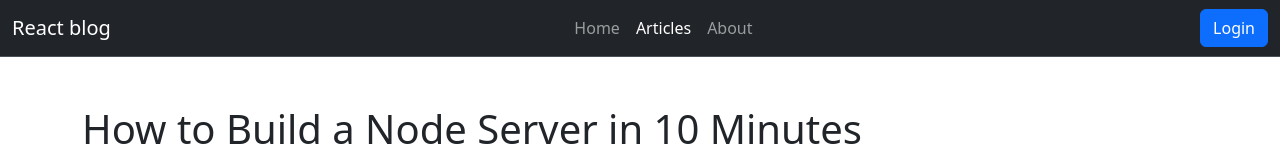
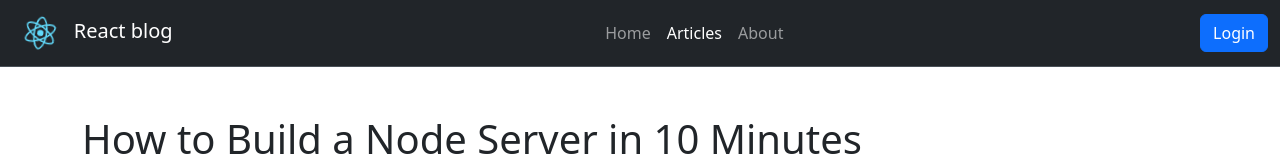
Before and after one commit to Netius/react-blog, a React (Create React App) app: page /articles/learn-node in a window 1280 px wide. Shown: the top 159 px of the page. Built offline with nearby package versions, Linux system fonts and the light colour scheme; no server answers.

Commit message:
Added logo to React App

```diff
--- a/src/App.css
+++ b/src/App.css
@@ -1,9 +1,7 @@
-/* .App {
-  text-align: center;
-}
+
 
 .App-logo {
-  height: 40vmin;
+  height: 40px;
   pointer-events: none;
 }
 
@@ -13,21 +11,6 @@
   }
 }
 
-.App-header {
-  background-color: #282c34;
-  min-height: 100vh;
-  display: flex;
-  flex-direction: column;
-  align-items: center;
-  justify-content: center;
-  font-size: calc(10px + 2vmin);
-  color: white;
-}
-
-.App-link {
-  color: #61dafb;
-}
-
 @keyframes App-logo-spin {
   from {
     transform: rotate(0deg);
@@ -35,127 +18,4 @@
   to {
     transform: rotate(360deg);
   }
-} */
-body {
-  font-family: 'Segoe UI', Tahoma, Geneva, Verdana, sans-serif;
-  font-size: 18px;
 }
-
-button {
-  padding: 16px;
-  font-family: 'Segoe UI', Tahoma, Geneva, Verdana, sans-serif;
-  font-size: 16px;
-  background-color: black;
-  color: white;
-  border-radius: 8px;
-  cursor: pointer;
-}
-
-h3, h4 {
-  margin-bottom: 0;
-}
-
-nav {
-  border-bottom: 4px solid black;
-  text-align: center;
-  position: fixed;
-  top: 0;
-  width: 100%;
-  background: white;
-}
-
-nav ul {
-  list-style-type: none;
-  margin: 0;
-  padding: 0;
-}
-
-nav li {
-  display: inline-block;
-  padding-top: 24px;
-  padding-bottom: 24px;
-}
-
-nav a {
-  text-decoration: none;
-  color: black;
-  font-weight: bold;
-  padding: 24px 32px;
-}
-
-nav a:hover {
-  background: black;
-  color: white;
-}
-
-nav .active{
-  background: black;
-  color: white;
-}
-
-#page-body {
-  max-width: 700px;
-  margin: auto;
-  padding-top: 72px;
-}
-
-.article-list-item {
-  /* text-decoration: none; */
-  color: black;
-  padding: 16px 0 0 0;
-}
-
-.article-list-item:hover {
-  color: blue;
-}
-
-.article-list-item p {
-  padding-bottom: 32px;
-  border-bottom: 2px solid black;
-}
-
-#add-comment-form {
-  border-bottom: 2px solid black;
-  padding: 16px;
-}
-
-#add-comment-form h3 {
-  margin-bottom: 16px;
-}
-
-input, textarea {
-  display: block;
-  width: 300px;
-  padding: 8px;
-  border-radius: 8px;
-  font-family: 'Segoe UI', Tahoma, Geneva, Verdana, sans-serif;
-  font-size: 18px;
-  border: 2px solid black;
-  margin-bottom: 16px;
-}
-
-.error {
-  padding: 8px;
-  border-radius: 4px;
-  background-color: pink;
-}
-
-#add-comment-form button {
-  width: 320px;
-}
-
-#upvotes-section button, p {
-  display: inline-block;
-  margin-right: 16px;
-}
-
-.comment {
-  border-bottom: 2px solid black;
-  padding: 16px;
-}
-
-.nav-right {
-  position: absolute;
-  top: 8px;
-  right: 8px;
-}
--- a/src/App.js
+++ b/src/App.js
@@ -1,4 +1,4 @@
-// import './App.css';
+import './App.css';
 import "bootstrap/dist/css/bootstrap.min.css";
 import "bootstrap/dist/js/bootstrap.bundle.min";
 import HomePage from './pages/HomePage';
@@ -10,7 +10,7 @@ import { Route, BrowserRouter, Routes } from 'react-router-dom';
 import NavigationBar from './NavigationBar.tsx';
 import NotFoundPage from './pages/NotFoundPage';
 import LoginPage from './pages/LoginPage.tsx';
-import CreateAccountPage from './pages/CreateAccountPage';
+import CreateAccountPage from './pages/CreateAccountPage.tsx';
 
 function App() {
   return (
--- a/src/NavigationBar.tsx
+++ b/src/NavigationBar.tsx
@@ -2,6 +2,7 @@ import React from 'react'
 import { NavLink, useNavigate } from 'react-router-dom';
 import useUser from './hooks/useUser';
 import { getAuth, signOut } from 'firebase/auth';
+import { ReactComponent as Logo } from './logo.svg';
 
 const NavigationBar: React.FC = () => {
   const { user } = useUser();
@@ -10,7 +11,9 @@ const NavigationBar: React.FC = () => {
   return (
     <nav className="navbar bg-dark border-bottom navbar-expand-lg border-body" data-bs-theme="dark">
       <div className="container-fluid">
-        <NavLink className={"navbar-brand"} to={"/"}>React blog</NavLink>
+        <NavLink className={"navbar-brand"} to={"/"}>
+          <Logo className='App-logo' /> React blog
+        </NavLink>
         <button className="navbar-toggler" type="button" data-bs-toggle="collapse" data-bs-target="#navbarSupportedContent" aria-controls="navbarSupportedContent" aria-expanded="false" aria-label="Toggle navigation">
           <span className="navbar-toggler-icon"></span>
         </button>
```
